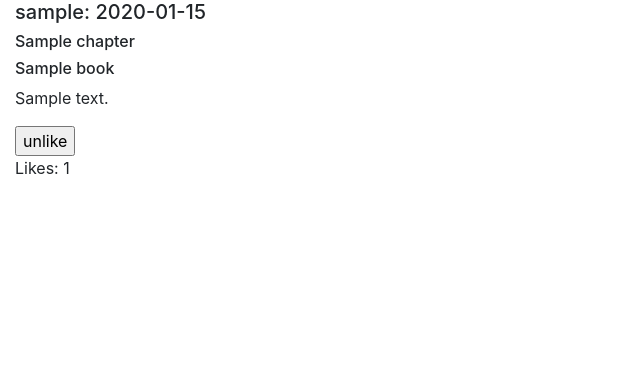
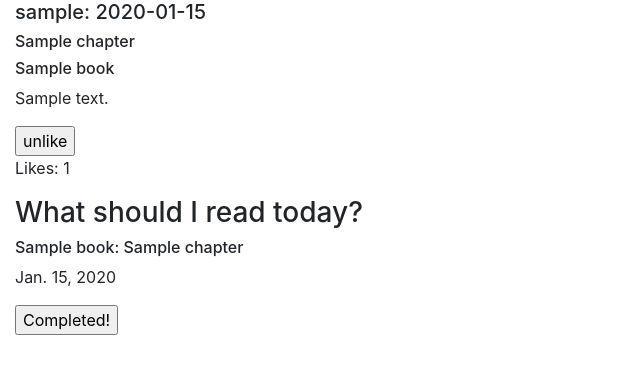
Before and after one commit to joshdbarton/nightstand-capstone, a Django app: page /dashboard/ in a window 1280 px wide. Shown: the part 215-589 px from the top of the page, without its empty margins (0-640 px from the left). Run offline with Django 3.2, Linux system fonts and the light colour scheme; a user stored in the database is signed in; tables that the repository leaves empty hold one stand-in row (values such as "Sample post"); grey boxes marked "Sample" are stand-in pictures; some libraries are stand-ins or nearby versions.

Commit message:
added suggested reading chapters for that day

```diff
--- a/nightstand_dashboard/templates/nightstand_dashboard/dashboard.html
+++ b/nightstand_dashboard/templates/nightstand_dashboard/dashboard.html
@@ -26,4 +26,14 @@
     </div>
     {% endfor %}
 </div>
+<div id="dashboard-to-do">
+    <h3>What should I read today?</h3>
+    {% for chapter in to_do %}
+    <div class="chapter-card">
+        <h6>{{chapter.chapter.book}}: {{chapter.chapter}}</h6>
+        <p>{{chapter.duedate}}</p>
+        <input id="reader-chapter-{{chapter.id}}" type="button" value="Completed!"/>
+    </div>
+    {% endfor %}
+</div>
 {% endblock %}
--- a/nightstand_dashboard/views.py
+++ b/nightstand_dashboard/views.py
@@ -51,6 +51,7 @@ def dashboard(request):
         context["books"][book.id].append(progress)
     context['comments'] = sorted(comments, reverse=True, key= lambda k: k.datetime)[:15]
     context["reader"] = reader
+    context["to_do"] = ReaderChapter.objects.all().order_by('duedate')[:5]
     return render(request, "nightstand_dashboard/dashboard.html", context)
 
 
```
